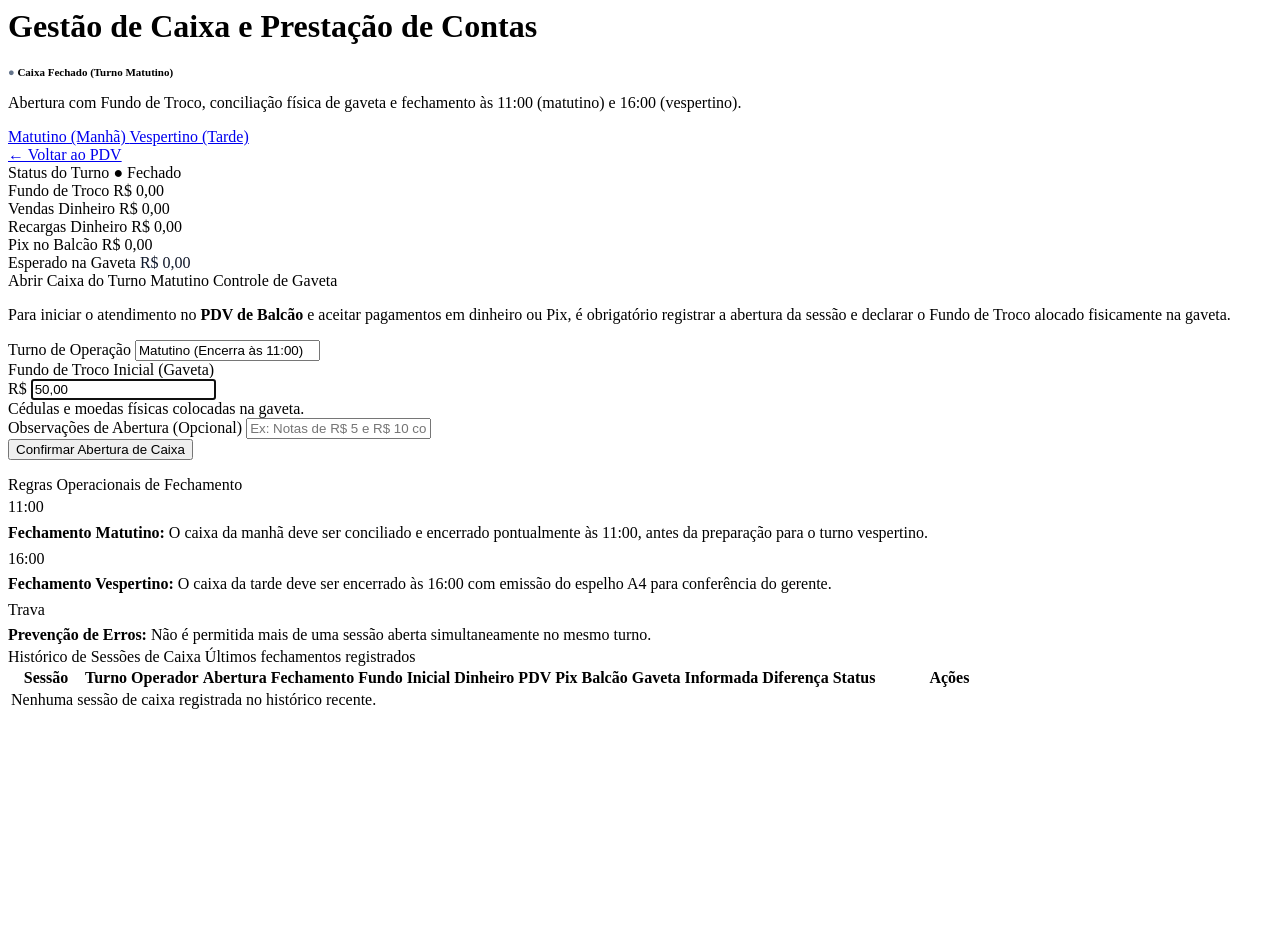
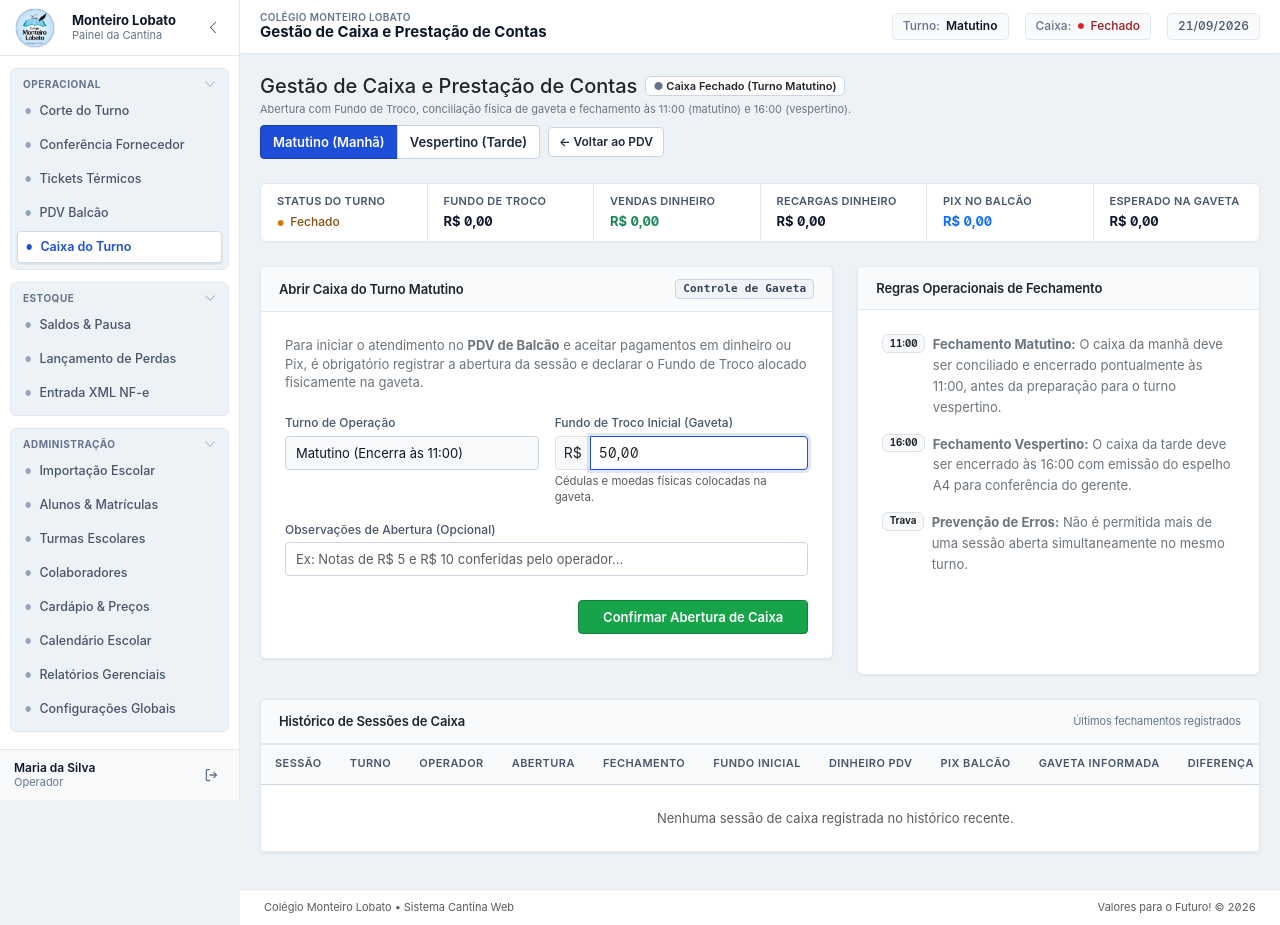
Before and after one commit to LucasPastel2004/cantina, a PHP site: page /design/operacional/caixa in a window 1280 px wide. Before the commit the page ends 709 px from the top, so only its background shows below. Run offline with PHP 8.4, Linux system fonts and the light colour scheme; the visitor is signed in with stand-in values (Sample User, id 1); data that the repository does not hold is empty.

Commit message:
Correção: Aplicar layout 'admin' com Bootstrap e Design System corporativo na view de Caixa

```diff
--- a/app/controllers/CaixaController.php
+++ b/app/controllers/CaixaController.php
@@ -34,14 +34,18 @@ class CaixaController extends Controller
         $historico = SessaoCaixa::listarHistorico(15);
 
         $this->render('operacional/caixa', [
+            'title'        => 'Gestão de Caixa e Prestação de Contas — Cantina Web',
+            'pageTitle'    => 'Gestão de Caixa e Prestação de Contas',
+            'pageHeading'  => 'Gestão de Caixa e Prestação de Contas',
             'activeMenu'   => 'caixa',
             'turnoAtual'   => $turno,
+            'turnoAtivo'   => ucfirst($turno),
+            'statusCaixa'  => $sessaoAberta ? 'Aberto' : 'Fechado',
             'sessaoAberta' => $sessaoAberta,
             'ultimaSessao' => $ultimaSessao,
             'totais'       => $totais,
-            'historico'    => $historico,
-            'pageTitle'    => 'Gestão de Caixa e Prestação de Contas'
-        ], 'layouts/main');
+            'historico'    => $historico
+        ], 'admin');
     }
 
     /**
--- a/app/views/operacional/caixa.php
+++ b/app/views/operacional/caixa.php
@@ -24,9 +24,6 @@ $pix = (float)($totais['total_pix_balcao'] ?? 0.0);
 $esperadoGaveta = (float)($totais['total_esperado_gaveta'] ?? 0.0);
 $totalFaturado = (float)($totais['total_geral_faturado'] ?? 0.0);
 ?>
-
-<!-- Alertas do Sistema -->
-<?php require __DIR__ . '/../partials/alert.php'; ?>
 
 <!-- Cabeçalho da Página e Alternador de Turno -->
 <div class="d-flex justify-content-between align-items-center mb-4 flex-wrap gap-2">
```
